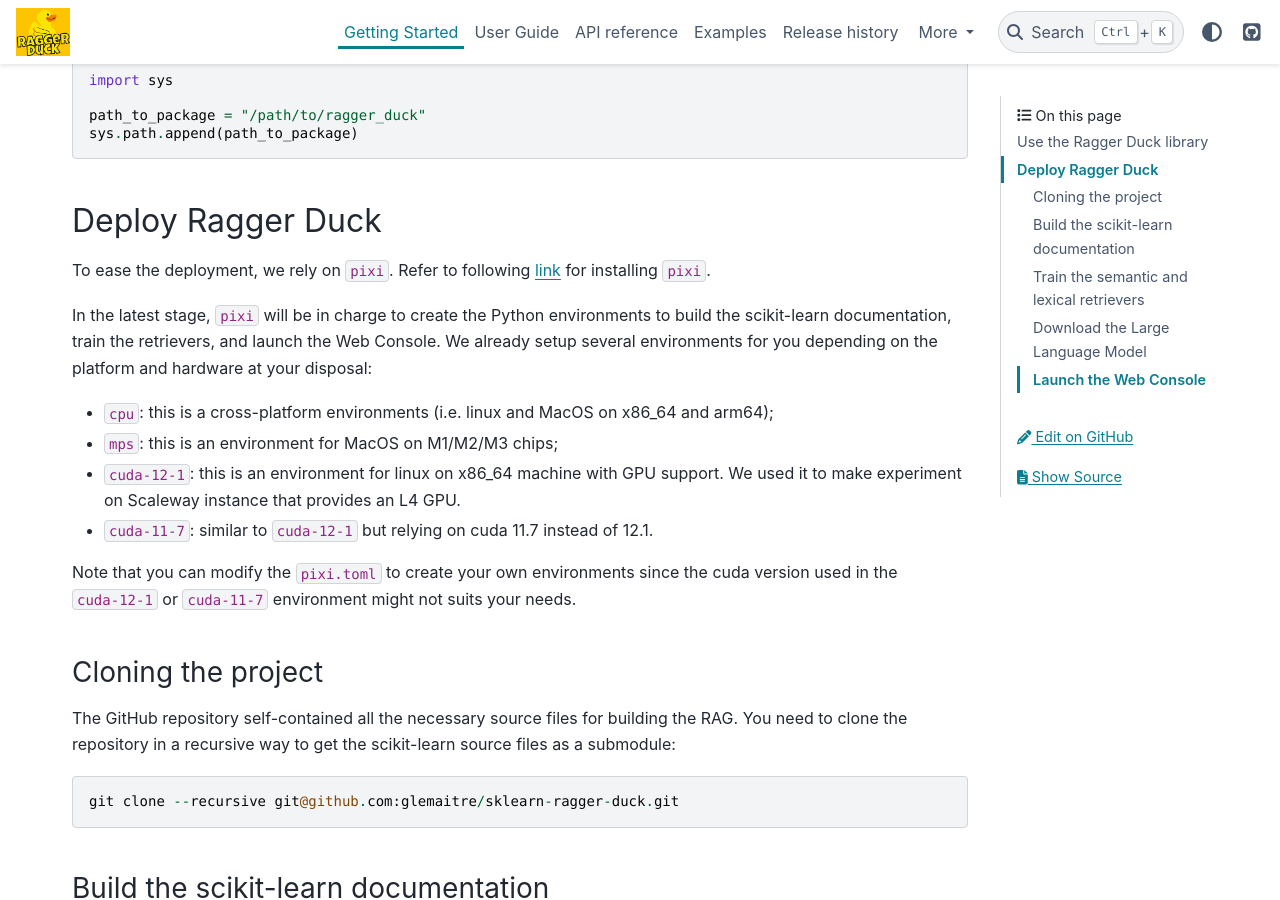
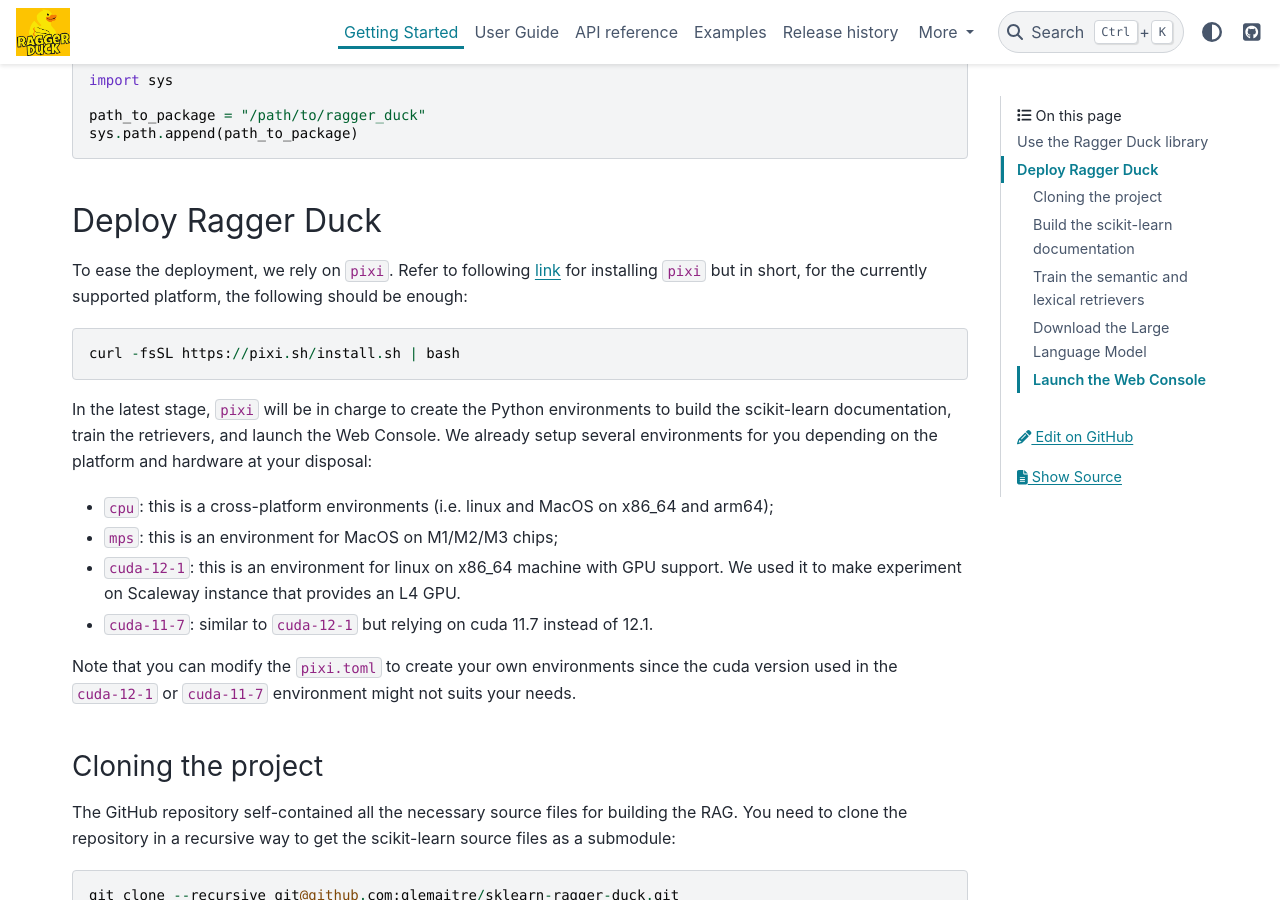
Before and after one commit to probabl-ai/sklearn-ragger-duck, a Sphinx documentation site: the page built from doc/install.rst, in a window 1280 px wide and 900 px high, scrolled down 306 px. Built offline with Sphinx 7.4.7 and the PyData theme 0.15.4, drawn with Linux system fonts in a browser that asks for light colours.

Commit message:
DOC add info how to install pixi

```diff
--- a/doc/install.rst
+++ b/doc/install.rst
@@ -19,7 +19,10 @@
 ==================
 
 To ease the deployment, we rely on `pixi`. Refer to following
-`link <https://pixi.sh/#installation>`_ for installing `pixi`.
+`link <https://pixi.sh/#installation>`_ for installing `pixi` but in short, for the
+currently supported platform, the following should be enough::
+
+  curl -fsSL https://pixi.sh/install.sh | bash
 
 In the latest stage, `pixi` will be in charge to create the Python environments to
 build the scikit-learn documentation, train the retrievers, and launch the Web Console.
@@ -36,6 +39,7 @@
 Note that you can modify the `pixi.toml` to create your own environments since the
 cuda version used in the `cuda-12-1` or `cuda-11-7` environment might not suits your
 needs.
+
 
 Cloning the project
 -------------------
```
